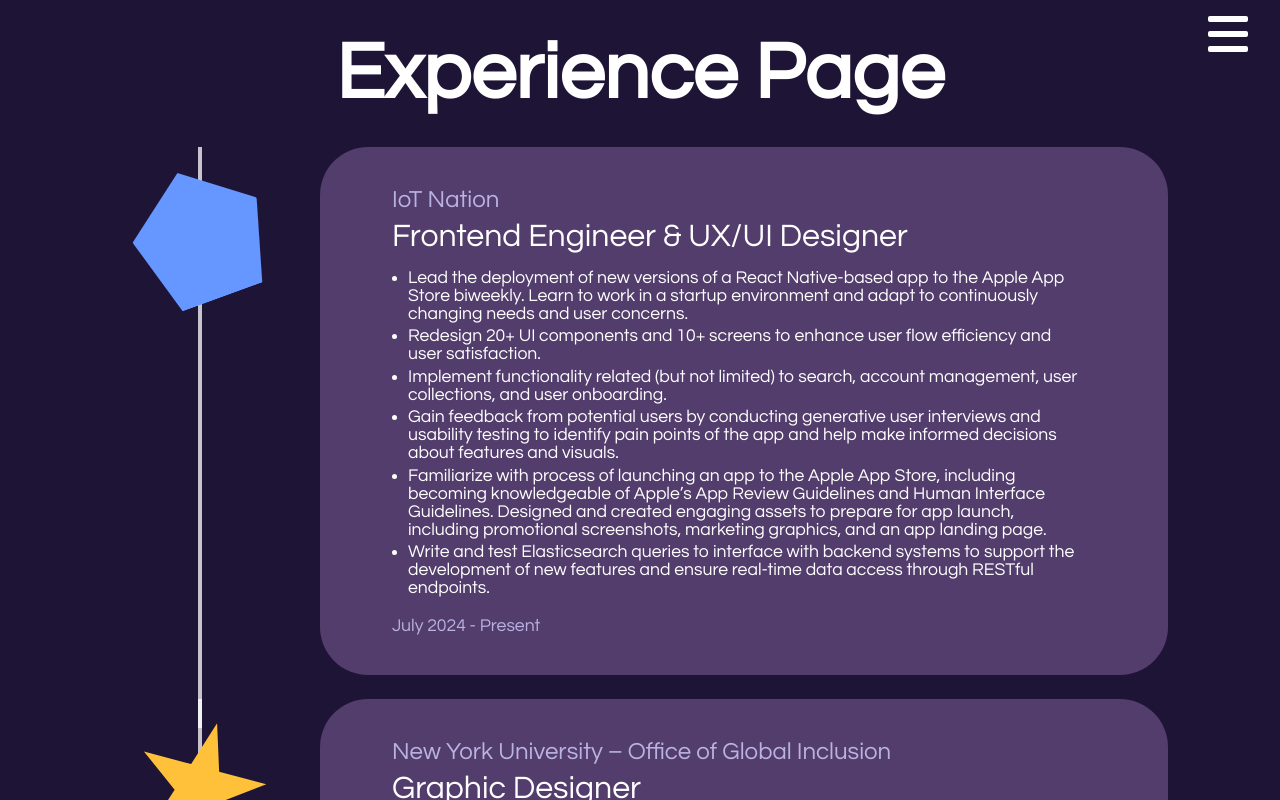
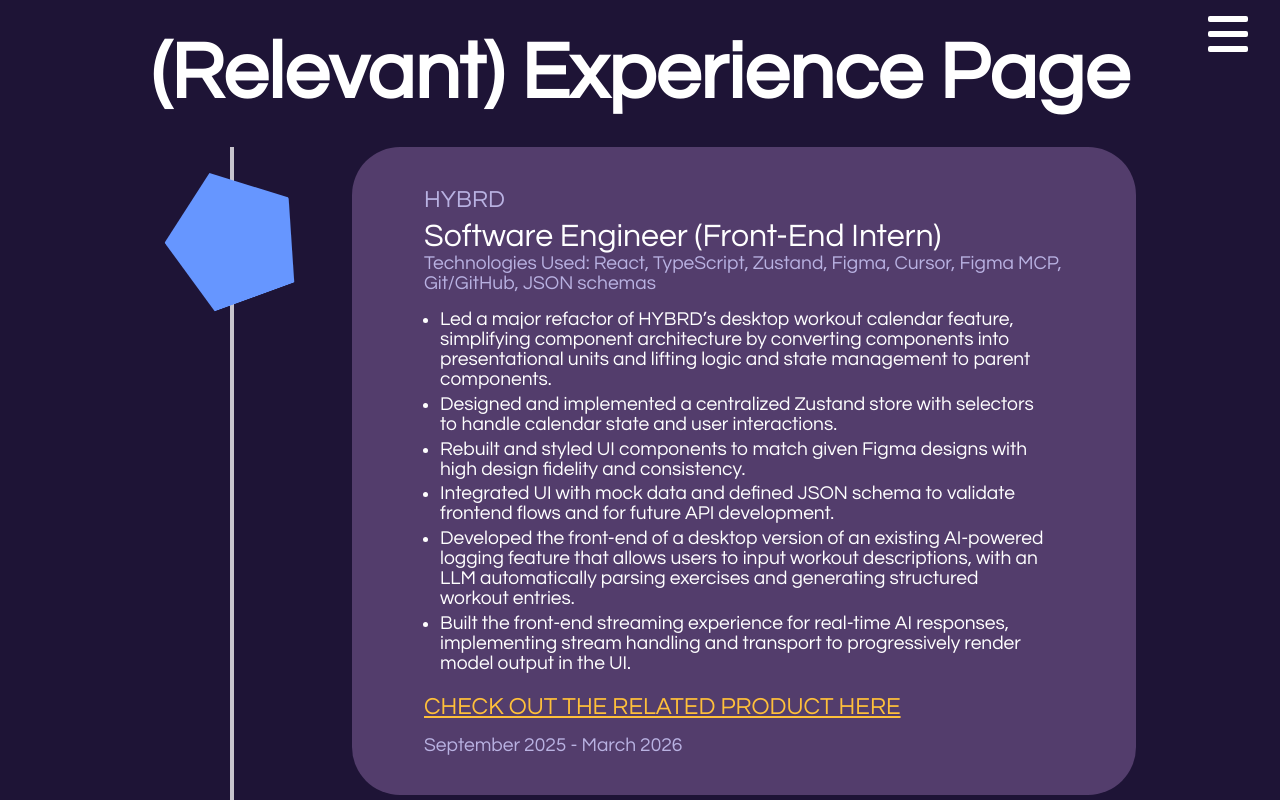
Before and after one commit to codenamemadison/ms-cs-portfolio, a React (Create React App) app: page /experience in a window 1280 px wide. Shown: the top 800 px of the page. Built offline with nearby package versions, Linux system fonts and the light colour scheme.

Commit message:
update experience section

```diff
--- a/src/content/experienceData.js
+++ b/src/content/experienceData.js
@@ -1,22 +1,47 @@
 
 const experienceData = [
     {
+        company: "HYBRD",
+        role: "Software Engineer (Front-End Intern)",
+        productLink: "https://www.hybrd.com",
+        techStack: "React, TypeScript, Zustand, Figma, Cursor, Figma MCP, Git/GitHub, JSON schemas",
+        startDate: "September 2025",
+        endDate: "March 2026",
+        description: [
+            "Led a major refactor of HYBRD’s desktop workout calendar feature, simplifying component architecture by converting " +
+            "components into presentational units and lifting logic and state management to parent components.",
+            "Designed and implemented a centralized Zustand store with selectors to handle calendar state and user interactions.",
+            "Rebuilt and styled UI components to match given Figma designs with high design fidelity and consistency.",
+            "Integrated UI with mock data and defined JSON schema to validate frontend flows and for future API development.",
+            "Developed the front-end of a desktop version of an existing AI-powered logging feature that allows users to input " +
+            "workout descriptions, with an LLM automatically parsing exercises and generating structured workout entries.",
+            "Built the front-end streaming experience for real-time AI responses, implementing stream handling and transport to " +
+            "progressively render model output in the UI.",
+        ]
+    },
+    {
         company: "IoT Nation",
         role: "Frontend Engineer & UX/UI Designer",
+        techStack: "React Native, Redux, Xcode, Expo, TestFlight, Webflow, Figma, Amazon DynamoDB, Python, Git/GitHub",
+        productLink: "https://apps.apple.com/us/app/fundingwire/id6444233469",
         startDate: "July 2024",
-        endDate: "Present",
+        endDate: "Feb 2026",
         description: [
-            "Lead the deployment of new versions of a React Native-based app to the Apple App Store biweekly. Learn to work in a startup environment and adapt to continuously changing needs and user concerns. ",
-            "Redesign 20+ UI components and 10+ screens to enhance user flow efficiency and user satisfaction. ",
-            "Implement functionality related (but not limited) to search, account management, user collections, and user onboarding.",
-            "Gain feedback from potential users by conducting generative user interviews and usability testing to identify pain points of the app and help make informed decisions about features and visuals.",
-            "Familiarize with process of launching an app to the Apple App Store, including becoming knowledgeable of Apple’s App Review Guidelines and Human Interface Guidelines. Designed and created engaging assets to prepare for app launch, including promotional screenshots, marketing graphics, and an app landing page. ",
-            "Write and test Elasticsearch queries to interface with backend systems to support the development of new features and ensure real-time data access through RESTful endpoints."
+            "Managed end-to-end App Store deployment for a React Native app, ensuring compliance with Apple guidelines",
+            "Redesign 20+ UI components and 10+ screens using Figma with the aim of improving user flow and satisfaction",
+            "Translate high-fidelity designs into production-ready UI using hooks, state management, and modular architecture",
+            "Develop and maintain key frontend features (i.e. search, data filtering, user onboarding, user collections, and account management), ensuring smooth integration with RESTful APIs and Elasticsearch to enable real-time data access",
+            "Conduct user interviews and usability testing to uncover insights to shape UI improvements and feature decisions",
+            "Automate a workflow for generating graphics from data using Python scripting and a headless browser setup"
         ]
+    },
+    {
+        graduateDivider: true,
     },
     {
         company: "New York University – Office of Global Inclusion",
         role: "Graphic Designer",
+        techStack: "Adobe Creative Cloud (Photoshop, Illustrator, Lightroom), Canva",
         startDate: "November 2022",
         endDate: "August 2023",
         description: [
@@ -28,6 +53,7 @@
     {
         company: "NYC Department of Youth and Community Development",
         role: "Design Intern",
+        techStack: "Adobe Creative Cloud (Photoshop, Illustrator, Lightroom), Canva",
         startDate: "July 2022",
         endDate: "August 2022",
         description: [
@@ -39,6 +65,7 @@
     {
         company: "Morgan Stanley",
         role: "Technology & UX/UI Intern",
+        techStack: "Figma, HTML/CSS, JavaScript, Git/GitHub",
         startDate: "July 2021",
         endDate: "August 2021",
         description: [
--- a/src/css/Experience.css
+++ b/src/css/Experience.css
@@ -101,7 +101,7 @@
 /* --------- EXPERIENCE ITEM STYLING --------- */
 .experience-item {
     background-color: var(--color-off-main);
-    width: 55vw;
+    width: 50vw;
     padding: 5vh 9vh 5vh 9vh;
     border-radius: 3em;
 }
@@ -119,6 +119,7 @@
 }
 
 .experience-item ul {
+    /* width: 80%; */
     font-family: 'Questrial', sans-serif;
     color: white;
     margin: 0;
@@ -130,7 +131,7 @@
     color: white;
     margin: 0;
     padding: 0;
-    font-size: 1.1em;
+    font-size: 1.2em;
     margin-bottom: .25em;
     font-weight: 200;
 }
@@ -138,6 +139,6 @@
 .experience-item p {
     margin: 0;
     padding: 0;
-    font-size: 1.1em;
+    font-size: 1.2em;
     color: var(--color-off-white);
 }
--- a/src/pages/Experience.js
+++ b/src/pages/Experience.js
@@ -7,19 +7,22 @@
     console.log(experienceData)
     return (
         <div id="experience-bg">
-            <h1>Experience Page</h1>
+            <h1>(Relevant) Experience Page</h1>
             <div className="experience-item-rows">
             {experienceData.map((item, index) => (
                 <div className="experience-item-row">
                     <div className="shape-and-line">
-                        <div className={`shape ${shapes[index]}`}></div>
+                        <div className={`shape ${shapes[index % shapes.length]}`}></div>
                         <div className="line"></div>
                     </div>
                     <div>
                         <ExperienceItem
                             key={index}
+                            graduateDivider={item.graduateDivider}
                             company={item.company}
                             role={item.role}
+                            techStack={item.techStack}
+                            productLink={item.productLink}
                             startDate={item.startDate}
                             endDate={item.endDate}
                             descriptionArr={item.description}
@@ -32,16 +35,25 @@
     );
 }
 
-export function ExperienceItem({company, role, startDate, endDate, descriptionArr}) {
+export function ExperienceItem({graduateDivider, company, role, techStack, productLink, startDate, endDate, descriptionArr}) {
     return (
+        graduateDivider ?
+        <div className="experience-item">
+            <h1>WORK EXPERIENCE PRIOR TO GRADUATION:</h1>
+        </div>
+        :
         <div className="experience-item">
             <h3>{company}</h3>
             <h2>{role}</h2>
+            {techStack && <p>Technologies Used: {techStack}</p>}
             <ul>
                 {descriptionArr.map((point, index) => (
                     <li key={index}>{point}</li>
                 ))}
             </ul>
+            {productLink && <h3><a href={productLink} target="_blank" rel="noopener noreferrer">CHECK OUT THE RELATED PRODUCT HERE</a></h3>}
+            <br></br>
+
             <p>{startDate} - {endDate}</p>
         </div>
     )
--- a/src/pages/Home.js
+++ b/src/pages/Home.js
@@ -71,7 +71,7 @@
                         </p>
                         <p> In addition to this, I have worked as a Software Engineer at <a href="https://www.hybrd.com" target="_blank" rel="noopener noreferrer">HYBRD</a> – a Y-Combinator
                             graduate start-up that builds tools for athletes by athletes – where I specifically helped work
-                            on their upcoming desktop version of their workout calendar application.
+                            on their upcoming desktop version of their workout calendar application during my internship.
 
                         </p>
                         <p>
```
